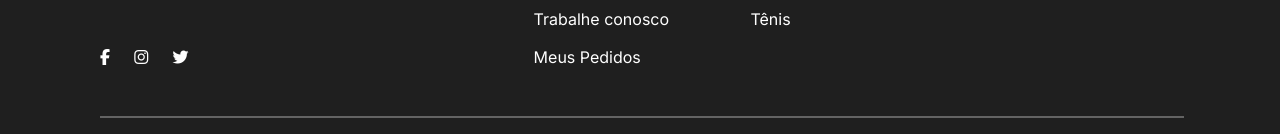
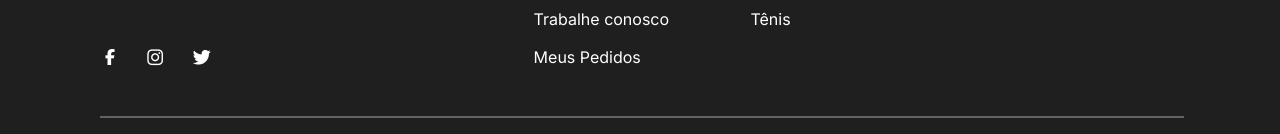
Before and after one commit to flaviare1s/dripstore-fs-06-sul, a React (Vite) app: page / in a window 1280 px wide. Shown: the part 234-368 px from the top of the page. Built offline with nearby package versions, Linux system fonts and the light colour scheme.

Commit message:
adjusting icon size

```diff
--- a/src/components/Footer.jsx
+++ b/src/components/Footer.jsx
@@ -11,10 +11,10 @@ export function Footer() {
             <div className="col-span-2 font-medium text-sm md:font-normal md:text-base leading-[22px] md:leading-[26px] tracking-[.25px] pb-10">
               <img className="pb-5 md:pb-10 w-[170px] md:w-[253px]" src="logo.png" alt="Logo da Digital College" />
               <p className="lg:pr-48">Lorem ipsum dolor sit amet, consectetur adipiscing elit, sed do eiusmod tempor incididunt ut labore et dolore.</p>
-              <div className="flex gap-6 pt-5 md:pt-10">
-                <a className="hover:opacity-50" href="#"><i className="fa-brands fa-facebook-f"></i></a>
-                <a className="hover:opacity-50" href="#"><i className="fa-brands fa-instagram"></i></a>
-                <a className="hover:opacity-50" href="#"><i className="fa-brands fa-twitter"></i></a>
+              <div className="flex gap-6 pt-5 md:pt-10 ">
+                <a className="hover:opacity-50" href="#"><i className="fa-brands fa-facebook-f fa-fw text-white text-lga-fw"></i></a>
+                <a className="hover:opacity-50" href="#"><i className="fa-brands fa-instagram fa-fw text-white text-lg"></i></a>
+                <a className="hover:opacity-50" href="#"><i className="fa-brands fa-twitter fa-fw text-white text-lg"></i></a>
               </div>
             </div>
 
```
